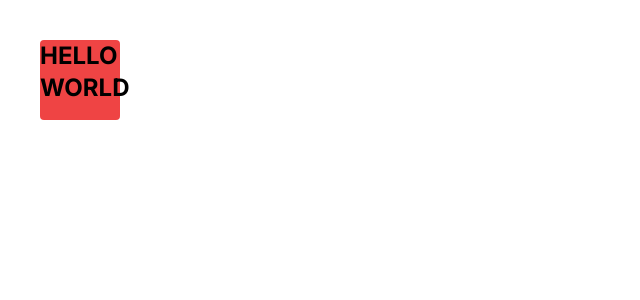
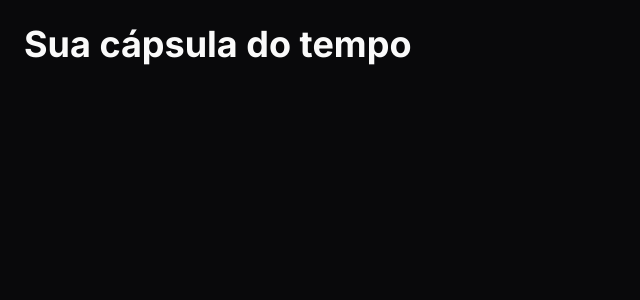
Before and after one commit to leticea/nlw-spacetime-web, a Next.js app: page / in a window 1280 px wide. Shown: the top 300 px of the page, without its empty margins (0-640 px from the left). Built offline with nearby package versions, Linux system fonts and the light colour scheme.

Commit message:
feat(page.tsx): inserting tailwindcss

```diff
--- a/src/app/page.tsx
+++ b/src/app/page.tsx
@@ -1,7 +1,7 @@
 export default function Home() {
   return (
-    <div className="m-10 h-20 w-20 rounded bg-red-500 text-2xl font-bold uppercase">
-      hello world
+    <div className="h-screen bg-zinc-950 p-6 text-zinc-50">
+      <h1 className="text-4xl font-bold">Sua cápsula do tempo</h1>
     </div>
   );
 }
```
